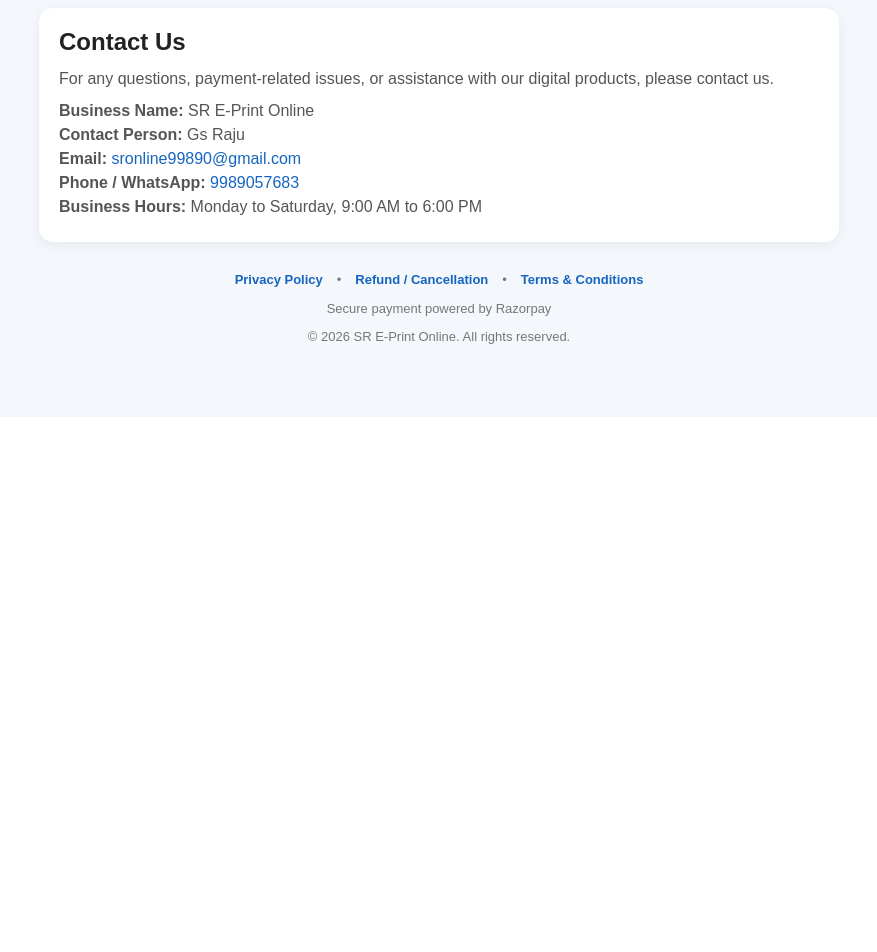
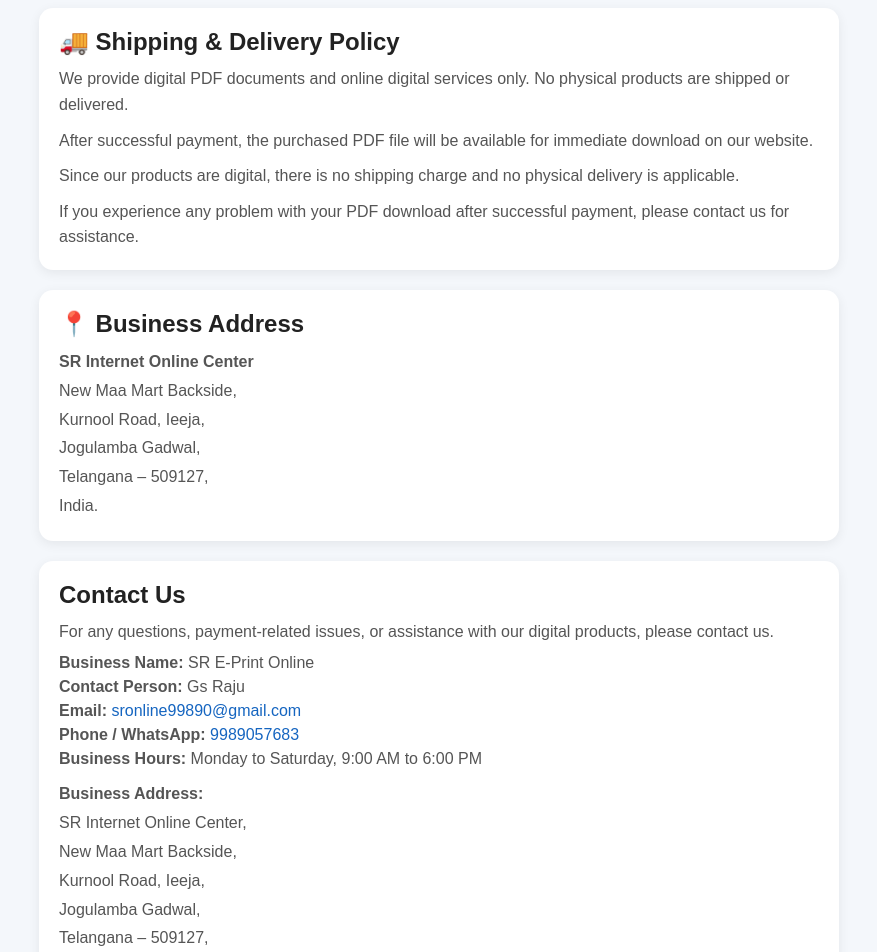
Before and after one commit to SrePrintOnlinework/Sr_ePrint-Online, a Next.js app: page / in a window 1280 px wide. Shown: the part 1760-2712 px from the top of the page, without its empty margins (201-1078 px from the left). Before the commit the page ends 2185 px from the top, so only its background shows below. Built offline with nearby package versions, Linux system fonts and the light colour scheme.

Commit message:
Clarify digital product delivery and update messaging
Updated payment and delivery messaging to clarify that only digital products are provided. Added shipping and delivery policy section.

```diff
--- a/app/page.js
+++ b/app/page.js
@@ -54,9 +54,6 @@
     downloadStartedRef.current = false;
 
     setLoading(true);
-
-    // IMPORTANT:
-    // Clear old success state before starting payment
     setSuccessMessage('');
     setPdfUrl('');
 
@@ -924,7 +921,7 @@
           </p>
         </div>
 
-        {/* PAYMENT & DELIVERY */}
+        {/* PAYMENT & DIGITAL DELIVERY */}
 
         <div
           style={{
@@ -978,6 +975,119 @@
             digital PDF/file is delivered electronically
             and can be downloaded by the customer.
             No physical product will be shipped.
+          </p>
+        </div>
+
+        {/* SHIPPING & DELIVERY POLICY */}
+
+        <div
+          id="shipping"
+          style={{
+            background: 'white',
+            padding: '20px',
+            borderRadius: '14px',
+            marginBottom: '20px',
+            boxShadow:
+              '0 3px 12px rgba(0,0,0,0.07)',
+          }}
+        >
+          <h2
+            style={{
+              margin: '0 0 10px',
+              color: '#222',
+            }}
+          >
+            🚚 Shipping & Delivery Policy
+          </h2>
+
+          <p
+            style={{
+              margin: '0 0 10px',
+              color: '#555',
+              lineHeight: 1.6,
+            }}
+          >
+            We provide digital PDF documents and
+            online digital services only.
+            No physical products are shipped or delivered.
+          </p>
+
+          <p
+            style={{
+              margin: '0 0 10px',
+              color: '#555',
+              lineHeight: 1.6,
+            }}
+          >
+            After successful payment, the purchased
+            PDF file will be available for immediate
+            download on our website.
+          </p>
+
+          <p
+            style={{
+              margin: '0 0 10px',
+              color: '#555',
+              lineHeight: 1.6,
+            }}
+          >
+            Since our products are digital, there is
+            no shipping charge and no physical delivery
+            is applicable.
+          </p>
+
+          <p
+            style={{
+              margin: 0,
+              color: '#555',
+              lineHeight: 1.6,
+            }}
+          >
+            If you experience any problem with your
+            PDF download after successful payment,
+            please contact us for assistance.
+          </p>
+        </div>
+
+        {/* BUSINESS ADDRESS */}
+
+        <div
+          style={{
+            background: 'white',
+            padding: '20px',
+            borderRadius: '14px',
+            marginBottom: '20px',
+            boxShadow:
+              '0 3px 12px rgba(0,0,0,0.07)',
+          }}
+        >
+          <h2
+            style={{
+              margin: '0 0 10px',
+              color: '#222',
+            }}
+          >
+            📍 Business Address
+          </h2>
+
+          <p
+            style={{
+              margin: 0,
+              color: '#555',
+              lineHeight: 1.8,
+            }}
+          >
+            <strong>SR Internet Online Center</strong>
+            <br />
+            New Maa Mart Backside,
+            <br />
+            Kurnool Road, Ieeja,
+            <br />
+            Jogulamba Gadwal,
+            <br />
+            Telangana – 509127,
+            <br />
+            India.
           </p>
         </div>
 
@@ -1054,6 +1164,28 @@
             <strong>Business Hours:</strong>{' '}
             Monday to Saturday, 9:00 AM to 6:00 PM
           </p>
+
+          <p
+            style={{
+              margin: '12px 0 0',
+              color: '#555',
+              lineHeight: 1.8,
+            }}
+          >
+            <strong>Business Address:</strong>
+            <br />
+            SR Internet Online Center,
+            <br />
+            New Maa Mart Backside,
+            <br />
+            Kurnool Road, Ieeja,
+            <br />
+            Jogulamba Gadwal,
+            <br />
+            Telangana – 509127,
+            <br />
+            India.
+          </p>
         </div>
 
         {/* FOOTER */}
@@ -1112,6 +1244,19 @@
             >
               Terms & Conditions
             </a>
+
+            <span>•</span>
+
+            <a
+              href="#shipping"
+              style={{
+                color: '#1565c0',
+                textDecoration: 'none',
+                fontWeight: 'bold',
+              }}
+            >
+              Shipping & Delivery
+            </a>
           </div>
 
           <p>
@@ -1126,9 +1271,7 @@
 
       </section>
 
-      {/* ------------------------------------
-          FLOATING WHATSAPP HELP BUTTON
-          ------------------------------------ */}
+      {/* FLOATING WHATSAPP HELP BUTTON */}
 
       <a
         href="https://wa.me/919989057683?text=Hello%20SR%20E-Print%20Online,%20I%20need%20help%20regarding%20a%20PDF%20purchase."
```
